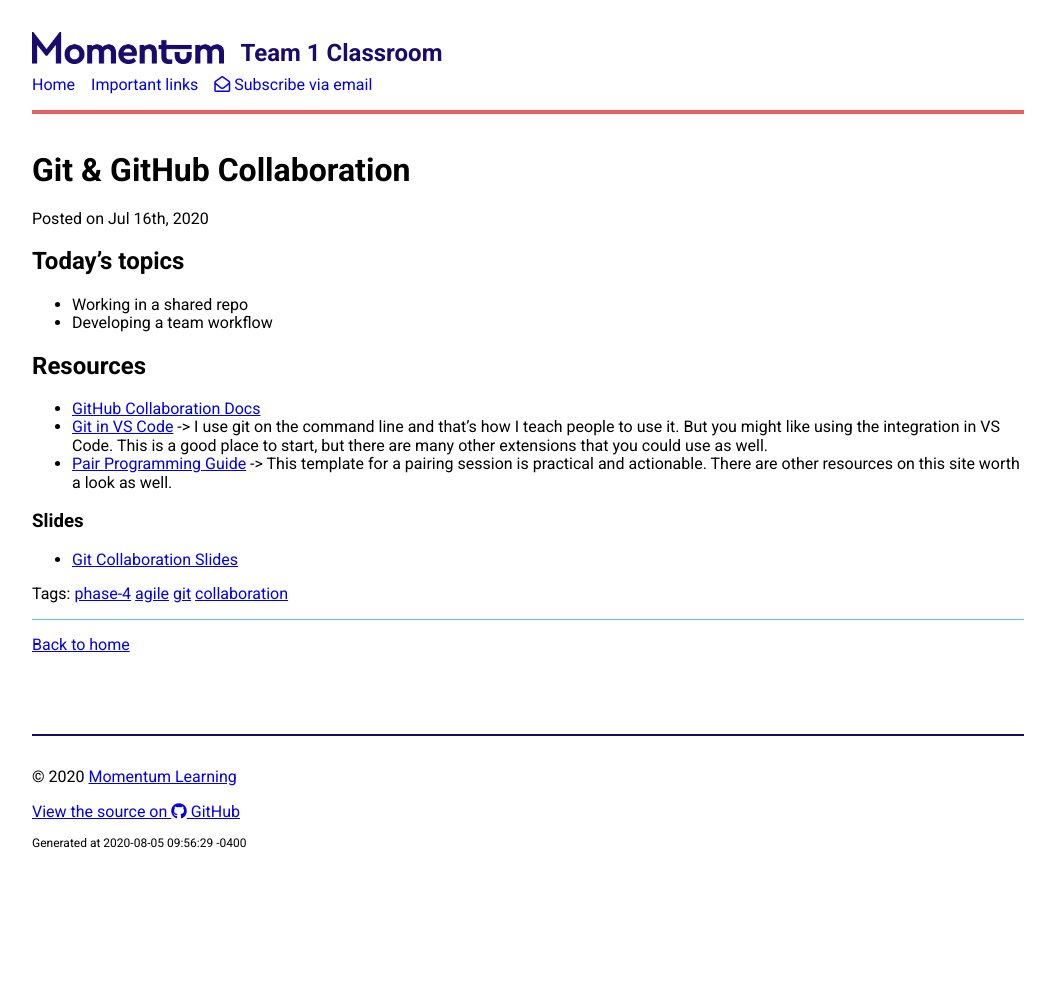
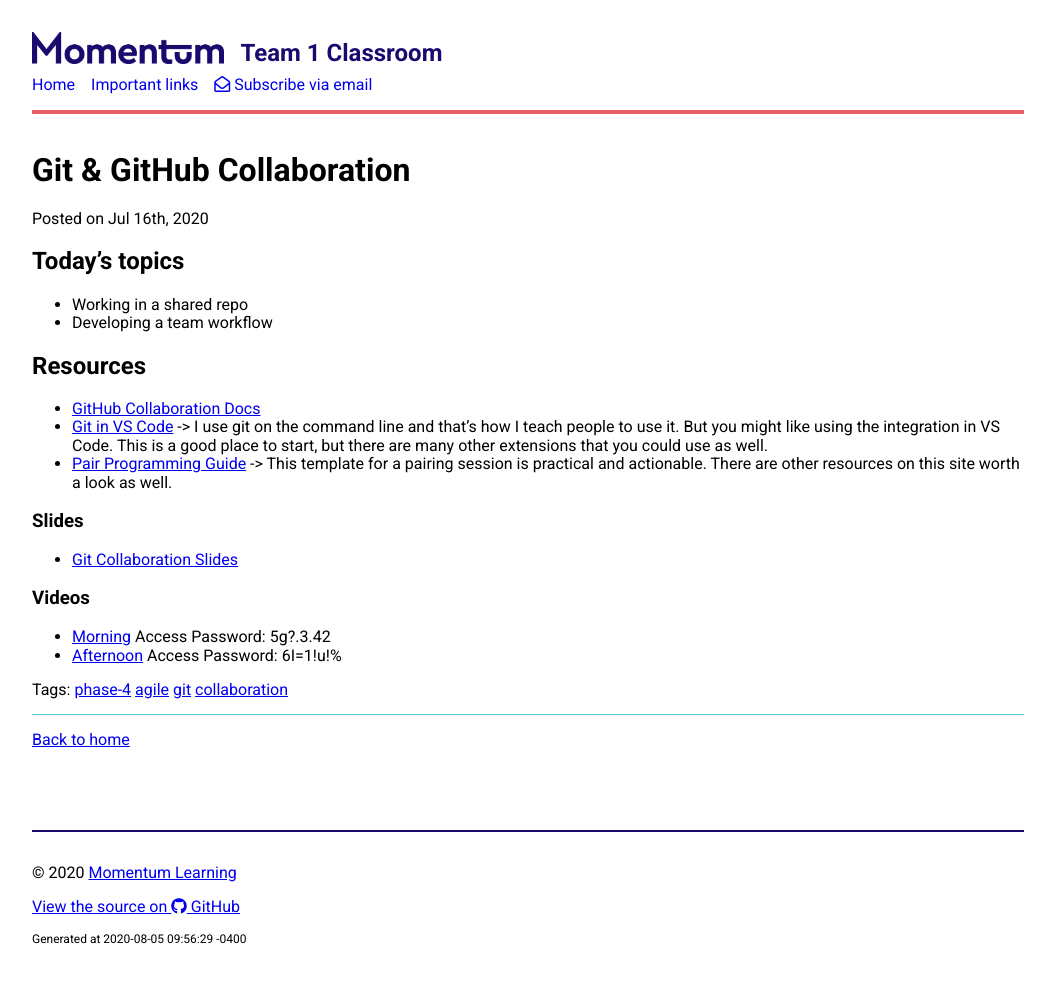
Before and after one commit to Momentum-Morehouse-2/Momentum-Morehouse-2.github.io, a Jekyll site: the page built from _posts/2020-07-16-git-collab.md, in a window 1280 px wide. Shown: the whole page, without its empty margins (112-1167 px from the left). Built offline with Jekyll 4.4.1, drawn with Linux system fonts in a browser that asks for light colours; nearby versions of some CDN libraries; before the commit the page ends 900 px from its top, so only the background shows below that.

Commit message:
Add videos for git collab

```diff
--- a/_posts/2020-07-16-git-collab.md
+++ b/_posts/2020-07-16-git-collab.md
@@ -18,3 +18,8 @@ tags: phase-4 agile git collaboration
 ### Slides
 
 - [Git Collaboration Slides](https://slides.com/amy_nc/git-collaboration)
+
+### Videos
+
+- [Morning](https://us02web.zoom.us/rec/share/vZF3Baj9qEJOS4GRzR36BbQKQKH4T6a80yUb8vIJmEbVz-h-UFB1XXuwz2jKvrze) Access Password: 5g?.3.42
+- [Afternoon](https://us02web.zoom.us/rec/share/zOd0PrLJ8GxJUq_8tmuFfKJ7Q4L9T6a8gHAX-PBezB01TUV0BK3nOQQXf5BVwxk4) Access Password: 6I=1!u!%
```
